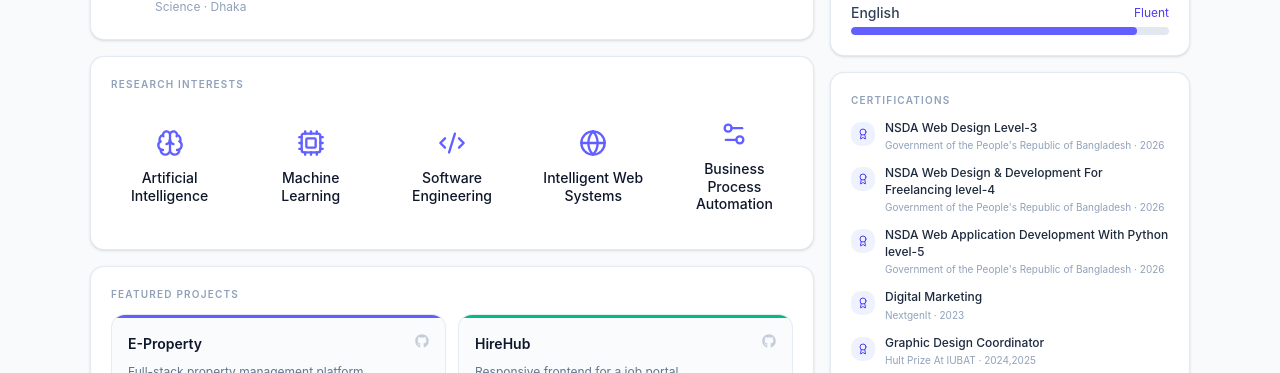
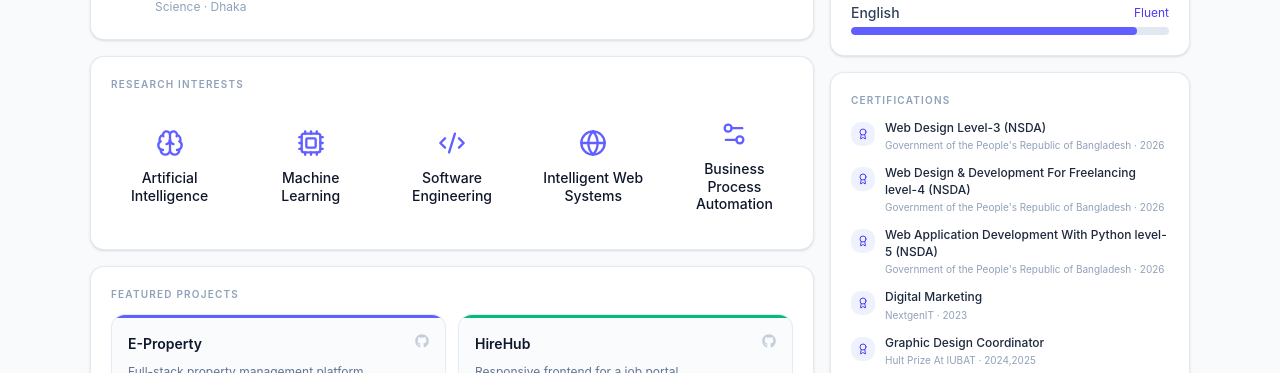
Before and after one commit to Ifti-07/Resume-Website, a Next.js app: page / in a window 1280 px wide. Shown: the part 1620-1993 px from the top of the page. Built offline with nearby package versions, Linux system fonts and the light colour scheme.

Commit message:
Certification Name modified

```diff
--- a/src/app/page.tsx
+++ b/src/app/page.tsx
@@ -210,10 +210,10 @@ const projects = [
 ];
 
 const certifications = [
-  { name: "NSDA Web Design Level-3", issuer: "Government of the People's Republic of Bangladesh", year: "2026" },
-  { name: "NSDA Web Design & Development For Freelancing level-4", issuer: "Government of the People's Republic of Bangladesh", year: "2026" },
-  { name: "NSDA Web Application Development With Python level-5", issuer: "Government of the People's Republic of Bangladesh", year: "2026" },
-  { name: "Digital Marketing", issuer: "NextgenIt", year: "2023" },
+  { name: "Web Design Level-3 (NSDA)", issuer: "Government of the People's Republic of Bangladesh", year: "2026" },
+  { name: "Web Design & Development For Freelancing level-4 (NSDA)", issuer: "Government of the People's Republic of Bangladesh", year: "2026" },
+  { name: "Web Application Development With Python level-5 (NSDA)", issuer: "Government of the People's Republic of Bangladesh", year: "2026" },
+  { name: "Digital Marketing", issuer: "NextgenIT", year: "2023" },
   { name: "Graphic Design Coordinator", issuer: "Hult Prize At IUBAT", year: "2024,2025" },
 ];
 
```
